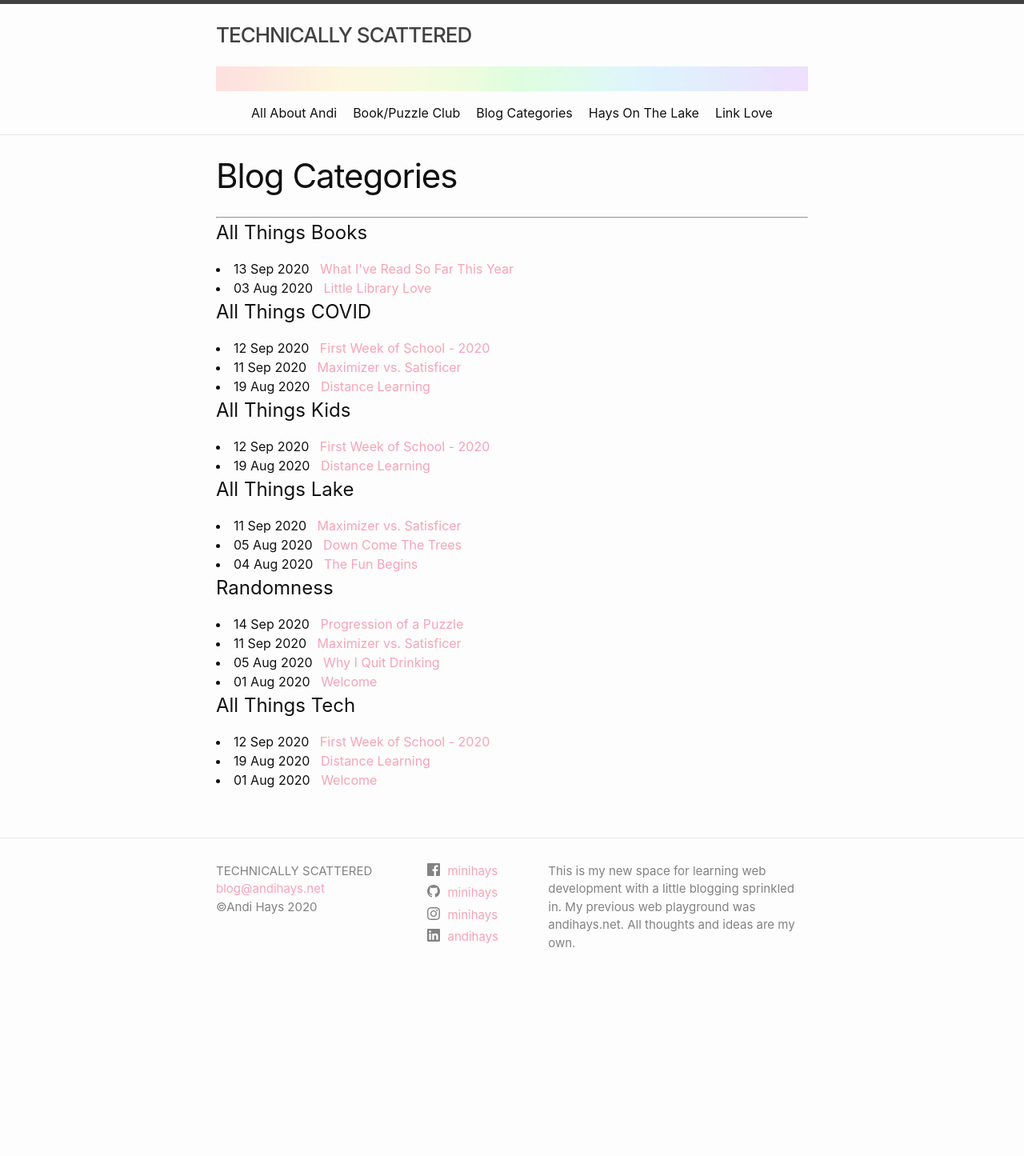
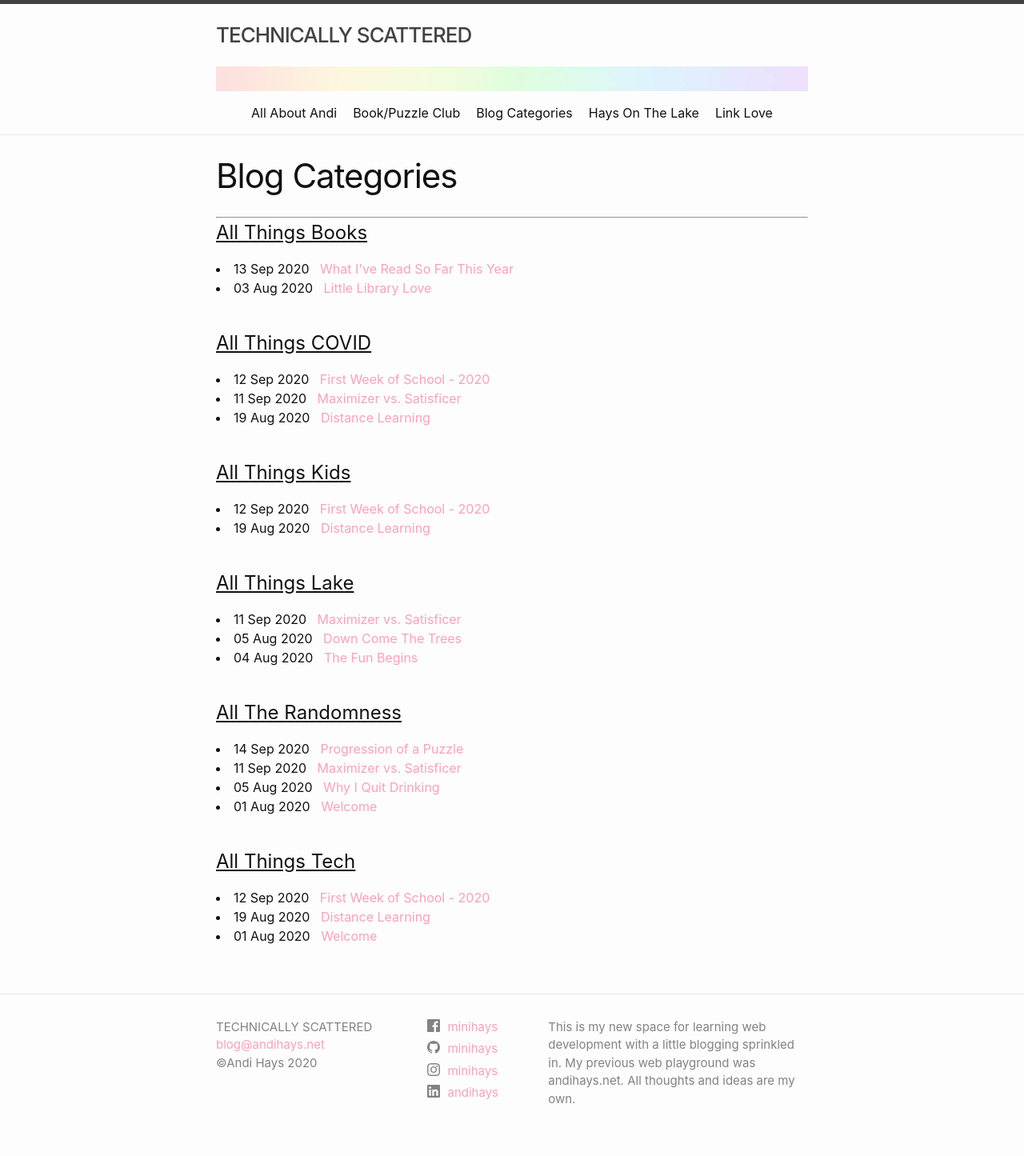
Before and after one commit to minihays/minihays.github.io, a Jekyll site: the page built from categories.markdown, in a window 1280 px wide. Shown: the whole page at 80% size. Built offline with Jekyll 4.4.1, drawn with Linux system fonts in a browser that asks for light colours; before the commit the page ends 1250 px from its top, so only the background shows below that.

Commit message:
Changed some formatting, Added unerlining

```diff
--- a/categories.markdown
+++ b/categories.markdown
@@ -3,33 +3,33 @@ layout: page
 title: Blog Categories
 permalink: /blogcategories/
 ---
-****
-# All Things Books
+----
+# <span style="text-decoration: underline">All Things Books</span>
 {% for post in site.categories.Books %}
  <li><span>{{ post.date | date_to_string }}</span> &nbsp; <a href="{{ post.url }}">{{ post.title }}</a></li>
 {% endfor %}
-
-# All Things COVID
+<br />
+# <span style="text-decoration: underline">All Things COVID</span>
 {% for post in site.categories.COVID %}
  <li><span>{{ post.date | date_to_string }}</span> &nbsp; <a href="{{ post.url }}">{{ post.title }}</a></li>
 {% endfor %}
-
-# All Things Kids
+<br />
+# <span style="text-decoration: underline">All Things Kids</span>
 {% for post in site.categories.Kids %}
  <li><span>{{ post.date | date_to_string }}</span> &nbsp; <a href="{{ post.url }}">{{ post.title }}</a></li>
 {% endfor %}
-
-# All Things Lake
+<br />
+# <span style="text-decoration: underline">All Things Lake</span>
 {% for post in site.categories.Lake %}
  <li><span>{{ post.date | date_to_string }}</span> &nbsp; <a href="{{ post.url }}">{{ post.title }}</a></li>
 {% endfor %}
-
-# Randomness
+<br />
+# <span style="text-decoration: underline">All The Randomness</span>
 {% for post in site.categories.Randomness %}
  <li><span>{{ post.date | date_to_string }}</span> &nbsp; <a href="{{ post.url }}">{{ post.title }}</a></li>
 {% endfor %}
-
-# All Things Tech
+<br />
+# <span style="text-decoration: underline">All Things Tech</span>
 {% for post in site.categories.Tech %}
  <li><span>{{ post.date | date_to_string }}</span> &nbsp; <a href="{{ post.url }}">{{ post.title }}</a></li>
 {% endfor %}
```
Also changed, not shown: index.markdown (+29 -0 lines).
